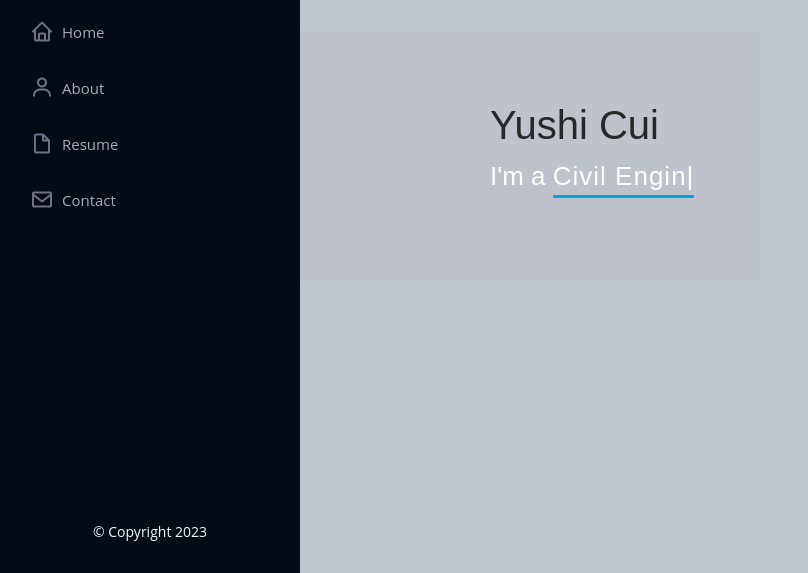
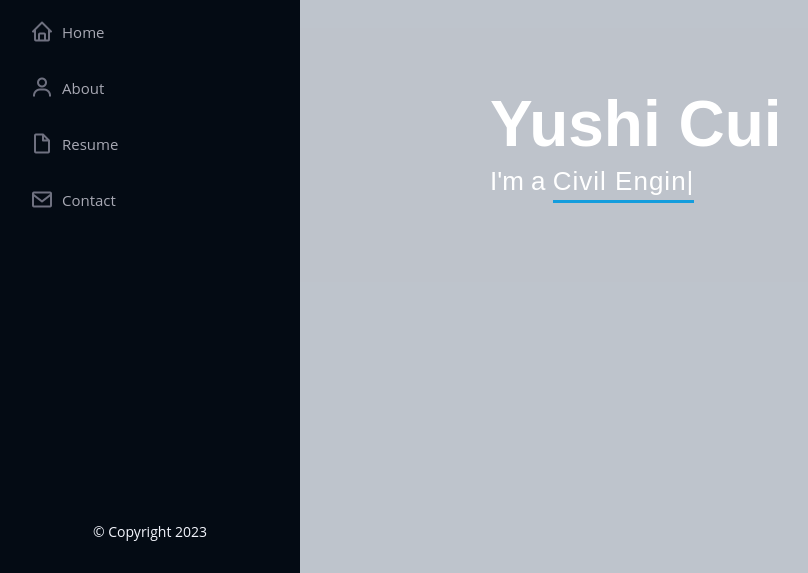
Before and after one commit to Yushicui/MyHomePage, a website: page index.html in a window 1280 px wide. Shown: the part 227-800 px from the top of the page, without its empty margins (0-808 px from the left). Drawn offline with Linux system fonts and the light colour scheme.

Commit message:
Update index.html

```diff
--- a/index.html
+++ b/index.html
@@ -49,7 +49,7 @@
   <!-- ======= Hero Section ======= -->
   <section id="hero" class="d-flex flex-column justify-content-center align-items-center">
     <div class="hero-container" data-aos="fade-in">
-      <h1>Yushi Cui</h1>
+      <h2>Yushi Cui</h2>
       <p>I'm a <span class="typed" data-typed-items="Programmer, Civil Engineer, Photographer"></span></p>
     </div>
   </section><!-- End Hero -->
```
